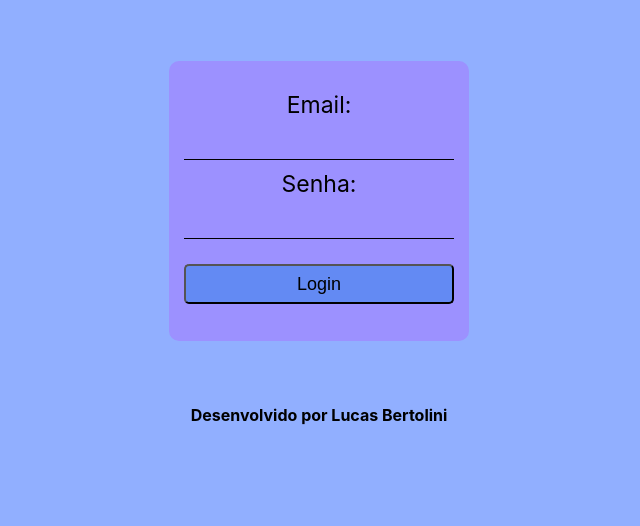
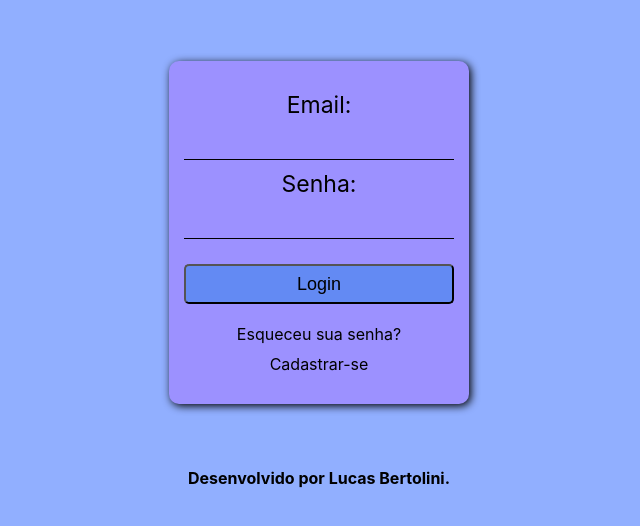
Before and after one commit to lucasbertolini/pagina-login, a plain HTML site: page index.html in a window 1280 px wide. Shown: the part 62-588 px from the top of the page, without its empty margins (321-961 px from the left). Drawn offline with Linux system fonts and the light colour scheme.

Commit message:
Add files via upload

```diff
--- a/index.html
+++ b/index.html
@@ -21,9 +21,14 @@
                 <input class="login-field submit" type="submit" value="Login">
             </form>
         </div>
+        <div class="recuperacao">
+            <a href="#" class="recuperacao-senha">Esqueceu sua senha? </a>
+
+            <a href="#">Cadastrar-se</a>
+        </div>
     </main>
     <footer>
-        <p class="footer">Desenvolvido por <a href="https://www.linkedin.com/in/lucas-bertolini/">Lucas Bertolini</a></p>
+        <p class="footer">Desenvolvido por <a href="https://www.linkedin.com/in/lucas-bertolini/">Lucas Bertolini</a>.</p>
     </footer>
 </body>
 </html>
--- a/style/style.css
+++ b/style/style.css
@@ -12,13 +12,13 @@ body {
   margin-top: 20px;
 }
 .container {
-  padding-top: 30px;
+  padding: 30px 0;
   background-color: #9c91ff;
   position: relative;
-  height: 250px;
   border-radius: 10px;
   width: 300px;
   margin: 5% auto;
+  box-shadow: 2px 2px 8px black;
 }
 .text-input {
   background: transparent;
@@ -57,6 +57,25 @@ input {
   transform: scale(1.05);
   transition: transform 0.3s, background-color 0.3s;
 }
+
+.recuperacao{
+  margin-top: 20px;
+  display:flex;
+  flex-direction:column;
+  align-items:center;
+}
+.recuperacao a {
+  text-decoration:none;
+  color:black
+}
+.recuperacao a:hover{
+  text-decoration:underline;
+}
+.recuperacao-senha{
+  margin-bottom:10px;
+}
+
+
 .footer {
   text-align: center;
   font-weight: bold;
```
